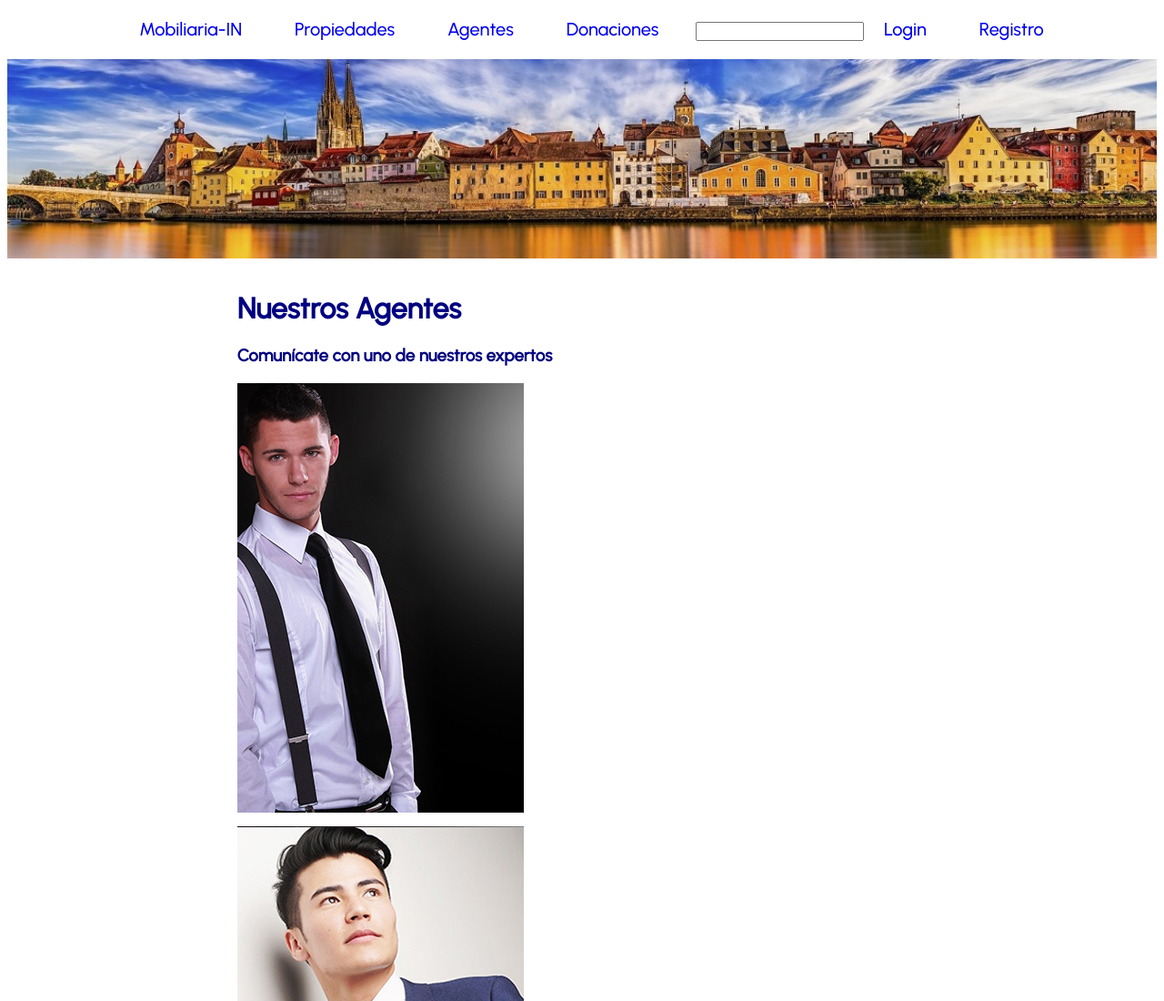
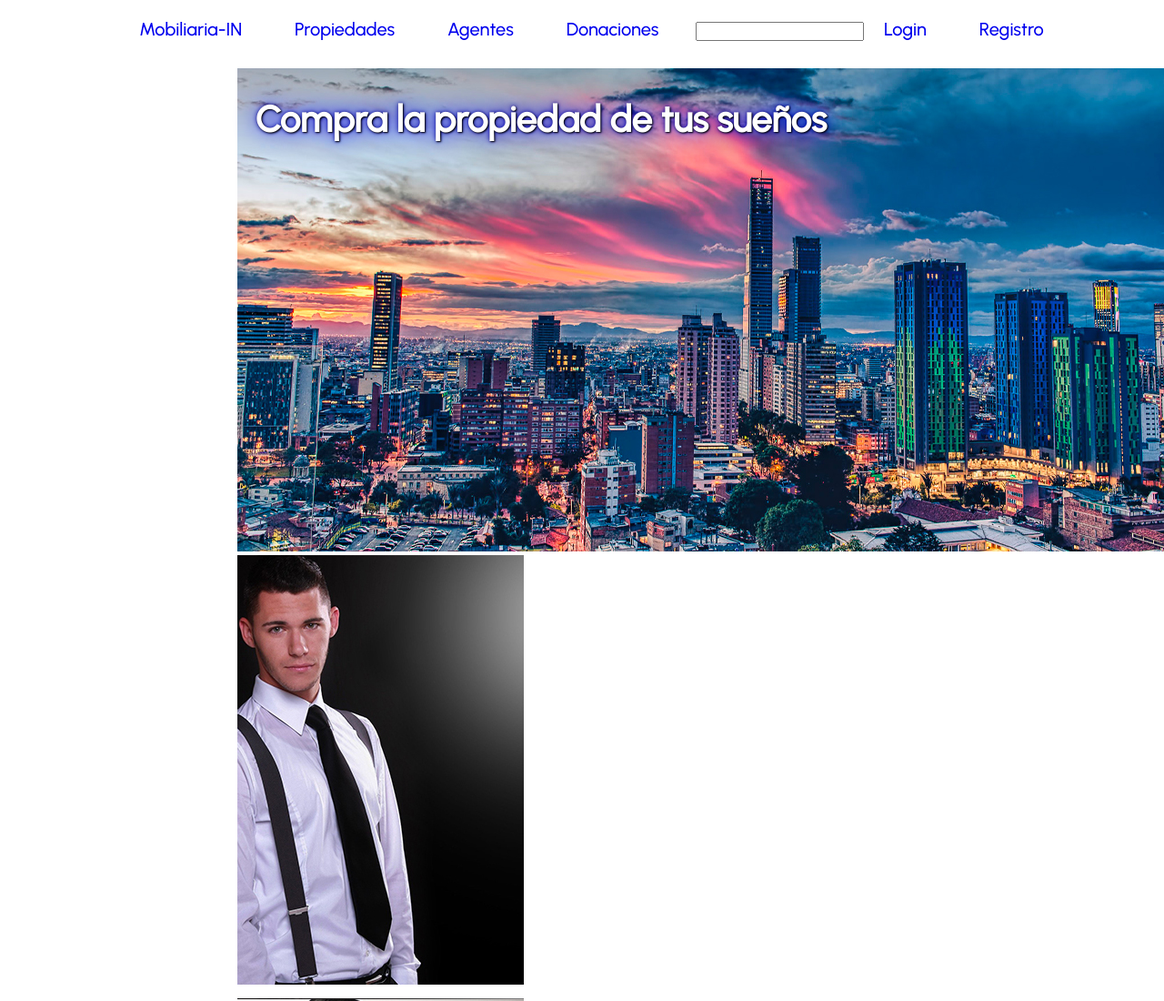
Before and after one commit to nadc100/sprintuno, a plain HTML site: page agentes.html in a window 1280 px wide. Shown: the top 1100 px of the page at 91% size. Drawn offline with Linux system fonts and the light colour scheme.

Commit message:
cambios 9:52 pm

```diff
--- a/agentes.html
+++ b/agentes.html
@@ -35,13 +35,13 @@
 
     <main>
 
-        <img id="banneragentes" src="imagenes/panorama.jpg" alt="panorama de una ciudad">
+
         <div class="agentes">
-
-
-            <div id="nuestros_A">
-                <h1>Nuestros Agentes</h1>
-                <h3>Comunícate con uno de nuestros expertos </h3>
+            <div class="banage">
+                <img src="imagenes/bota.jpg" alt="panorama de una ciudad">
+                <div class="txtban">
+                    <h1>Compra la propiedad de tus sueños</h1>
+                </div>
             </div>
 
             <div class="card_agente">
--- a/style.css
+++ b/style.css
@@ -157,11 +157,22 @@
     width:auto;
 }
 
-#banneragentes{
-   align-items:center;
-   margin: auto;
-   width:100%;
+.banage{
+   position: relative;
+   width: auto;
+   height: auto;
 }
+
+.txtban {
+   position: absolute;
+   top: 5px;
+   left: 20px;
+   color:white;
+   font-size:20px;
+
+   font-stretch: 10px;
+   text-shadow: 1px 1px 2px black, 0 0 25px blue, 0 0 5px darkblue;
+ }
 
 .card_agente{
     display:flex;
```
Also changed, not shown: index.html (+3 -3 lines), imagenes/apto1.jpg (added), imagenes/bota.jpg (added), imagenes/casamo.jpg (added), imagenes/fincades.jpg (added).
